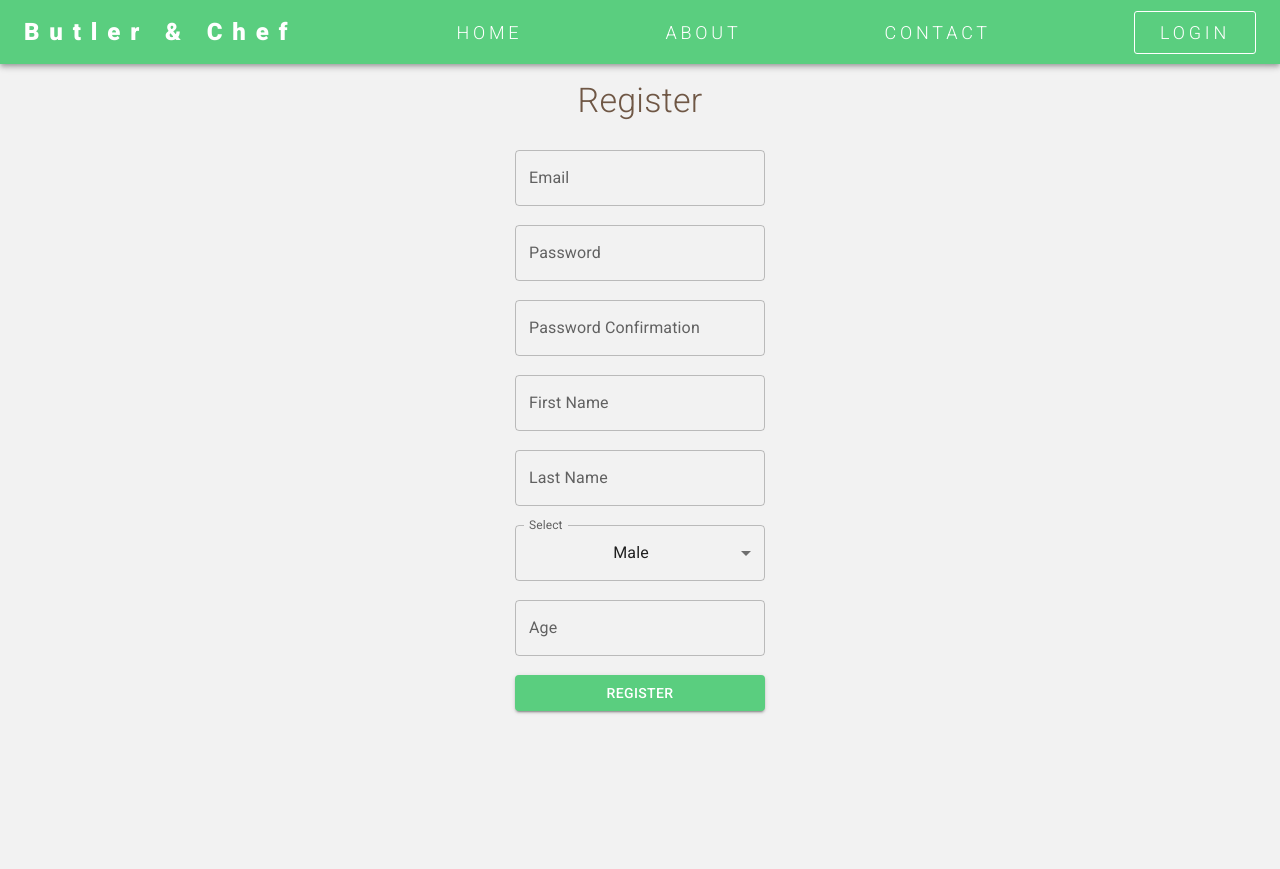
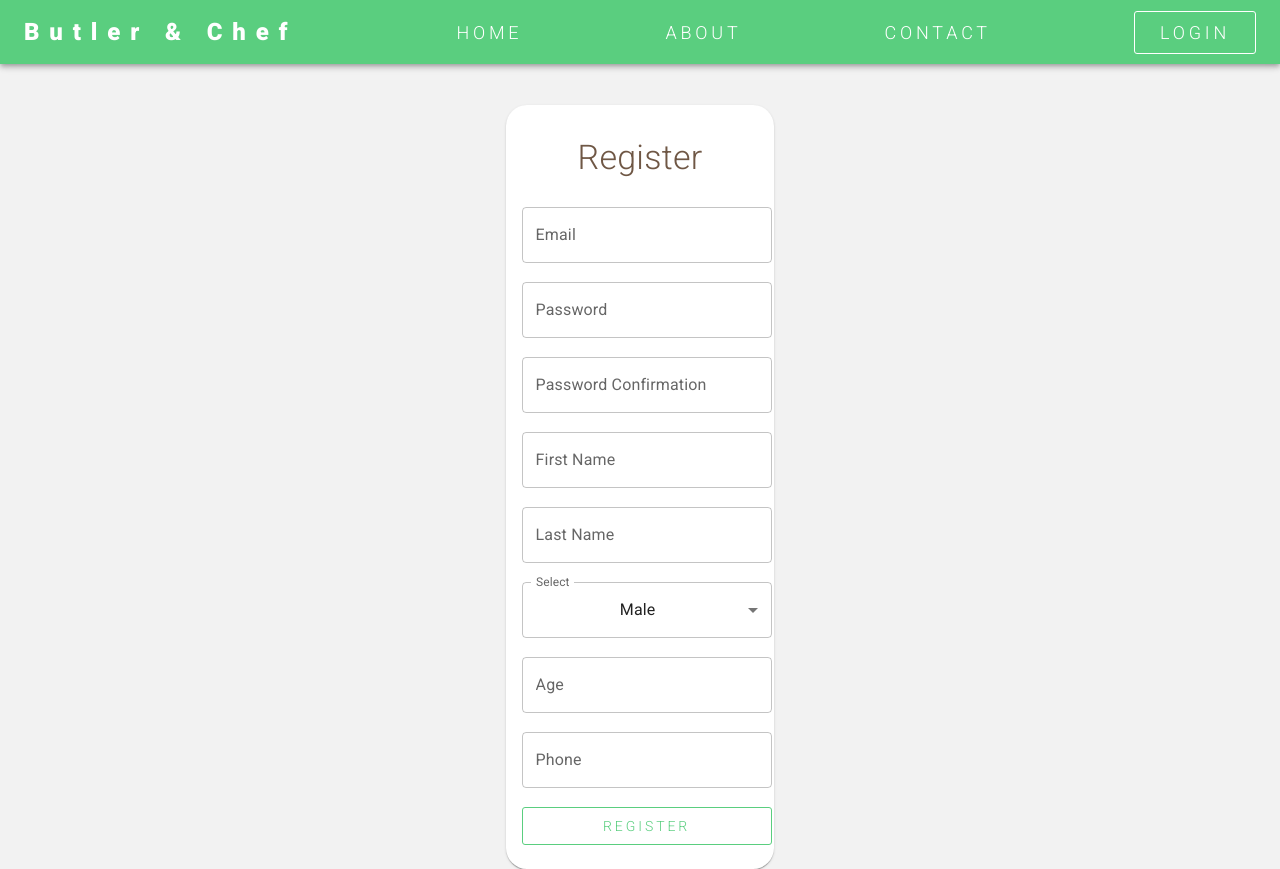
Before and after one commit to MariamElZaatari/react_authentication_app, a React (Create React App) app: page /signup in a window 1280 px wide. Before the commit the page ends 800 px from the top, so only its background shows below. Built offline with nearby package versions, Linux system fonts and the light colour scheme.

Commit message:
SignUp Page Restructured and Validation Modified, Register Auth Service Modified, Card style Modified

```diff
--- a/src/assets/css/app.css
+++ b/src/assets/css/app.css
@@ -51,6 +51,7 @@
     border-radius: 21px !important;
     width: 21vw;
     height: fit-content;
+    margin-top: 41px !important;
 }
 
 .button {
--- a/src/pages/Signup.js
+++ b/src/pages/Signup.js
@@ -9,21 +9,26 @@ import isEmail from 'validator/lib/isEmail';
 import AuthService from '../services/AuthService';
 import MenuItem from '@mui/material/MenuItem';
 import { Typography } from '@mui/material';
+import Card from '@mui/material/Card';
+import CardContent from '@mui/material/CardContent';
+import Grid from '@mui/material/Grid';
 
 
 export default function Signup() {
 
   const navigate = useNavigate();
 
-  const [LoginFailedAlert, setLoginFailedAlert] = useState(null);
+  const [SignUpFailedAlert, setSignUpFailedAlert] = useState(null);
 
-  const [email, setEmail] = useState();
-  const [password, setPassword] = useState();
-  const [passwordConfirmation, setPasswordConfirmation] = useState();
-  const [firstName, setFirstName] = useState();
-  const [lastName, setLastName] = useState();
+  const [email, setEmail] = useState("");
+  const [password, setPassword] = useState("");
+  const [passwordConfirmation, setPasswordConfirmation] = useState("");
+  const [firstName, setFirstName] = useState("");
+  const [lastName, setLastName] = useState("");
   const [gender, setGender] = useState("m");
-  const [age, setAge] = useState();
+  const [age, setAge] = useState(0);
+  const [phone, setPhone] = useState("");
+
 
   const [emailError, setEmailError] = useState(false);
   const [passwordError, setPasswordError] = useState(false);
@@ -32,8 +37,12 @@ export default function Signup() {
   const [lastNameError, setLastNameError] = useState(false);
   const [genderError, setGenderError] = useState(false);
   const [ageError, setAgeError] = useState(false);
+  const [phoneError, setPhoneError] = useState(false);
+
 
   const registerHandler = () => {
+
+    setSignUpFailedAlert(null)
 
     if (isEmail(email)) {
       setEmailError(false);
@@ -42,7 +51,7 @@ export default function Signup() {
       setEmailError(true);
     }
 
-    if (password.length > 7) {
+    if (password.length > 5) {
       setPasswordError(false);
     }
     else {
@@ -56,14 +65,14 @@ export default function Signup() {
       setPasswordConfirmationError(true);
     }
 
-    if (firstName.length > 0) {
+    if (firstName.length > 0 && /^[a-zA-Z]+$/.test(firstName)) {
       setFirstNameError(false);
     }
     else {
       setFirstNameError(true);
     }
 
-    if (lastName.length > 0) {
+    if (lastName.length > 0 && /^[a-zA-Z]+$/.test(lastName)) {
       setLastNameError(false);
     }
     else {
@@ -77,23 +86,35 @@ export default function Signup() {
       setGenderError(true);
     }
 
-    if (age > 0) {
+    if (age > 11 && /^[0-9]+$/.test(age)) {
       setAgeError(false);
     }
     else {
       setAgeError(true);
     }
 
-    if (!isEmail(email) || !(password.length > 7) || passwordConfirmation !== password || firstName.length <= 0 || lastName.length <= 0 || !(gender === "m" || gender === "f") || age < 0) {
+    if (phone.length == 8 && /^[0-9]+$/.test(phone)) {
+      setPhoneError(false);
+    }
+    else {
+      setPhoneError(true);
+    }
+
+    if (!isEmail(email) || password.length < 6 || passwordConfirmation !== password || firstName.length <= 0 || !(/^[a-zA-Z]+$/.test(firstName)) || lastName.length <= 0 || !(/^[a-zA-Z]+$/.test(lastName)) ||!(gender === "m" || gender === "f") || age < 12 || !(/^[0-9]+$/.test(age)) || phone.length !== 8 || !(/^[0-9]+$/.test(phone))) {
+      console.log("F")
       return false;
     }
 
-    AuthService.Register(email, password, passwordConfirmation, firstName, lastName, gender, age)
+    AuthService.Register(email, password, passwordConfirmation, firstName, lastName, gender, age, phone)
       .then(({ data }) => {
+        console.log("r")
+        setSignUpFailedAlert(<Alert className="success" severity="success">Account Created Successfully</Alert>)
+        setTimeout(() => {
           navigate('/login');
+        }, 2000)
       })
       .catch(error => {
-        setLoginFailedAlert(<Alert className="login_text_alert clr_red" severity="error">Couldn't Create A User With This Info</Alert>)
+        setSignUpFailedAlert(<Alert className="alert" severity="error">Email Already Registered.</Alert>)
       })
   }
 
@@ -132,10 +153,25 @@ export default function Signup() {
     setAge(age);
   }
 
+  const phoneHandler = (phone) => {
+    setPhoneError(false);
+    setPhone(phone);
+  }
+
   return (
-    <Fragment>
+    <Grid
+      container
+      spacing={0}
+      direction="column"
+      alignItems="center"
+      justifyContent="center"
+      style={{ minHeight: '92vh' }}
+    >
 
-      <Container maxWidth="sm" align="center">
+      <Grid item xs={3}>
+
+        <Card className='card'>
+          <CardContent align="center" width="50vw">
 
             <Typography gutterBottom variant="h4" component="div" pt={2} pb={2} align="center" fontWeight={300} className="clr_brown_text">
               Register
@@ -145,6 +181,7 @@ export default function Signup() {
               error={emailError}
               label="Email"
               color="success"
+              helperText={emailError == true ? "Enter a valid email." : ''}
               onChange={(e) => emailHandler(e.target.value)}
             />
 
@@ -156,6 +193,7 @@ export default function Signup() {
               type="password"
               color="success"
               label="Password"
+              helperText={passwordError == true ? "Password should be 6 characters long." : ''}
               onChange={(e) => passwordHandler(e.target.value)}
             />
             <br />
@@ -166,6 +204,7 @@ export default function Signup() {
               type="password"
               color="success"
               label="Password Confirmation"
+              helperText={passwordConfirmationError == true ? "Passwords do not match." : ''}
               onChange={(e) => passwordConfirmationHandler(e.target.value)}
             />
             <br />
@@ -175,6 +214,7 @@ export default function Signup() {
               error={firstNameError}
               color="success"
               label="First Name"
+              helperText={firstNameError == true ? "Enter a valid first name." : ''}
               onChange={(e) => firstNameHandler(e.target.value)}
             />
             <br />
@@ -184,6 +224,7 @@ export default function Signup() {
               error={lastNameError}
               color="success"
               label="Last Name"
+              helperText={lastNameError == true ? "Enter a valid last name." : ''}
               onChange={(e) => lastNameHandler(e.target.value)}
             />
             <br />
@@ -195,6 +236,7 @@ export default function Signup() {
               color="success"
               label="Select"
               value={gender}
+              helperText={genderError == true ? "Gender cannot be empty." : ''}
               onChange={(e) => genderHandler(e.target.value)}
             >
               <MenuItem key="m" value="m">
@@ -211,21 +253,29 @@ export default function Signup() {
               error={ageError}
               color="success"
               label="Age"
+              helperText={ageError == true ? "Enter a valid age." : ''}
               onChange={(e) => ageHandler(e.target.value)}
             />
             <br />
             <br />
+            <TextField
+              error={phoneError}
+              defaultValue={phone}
+              color="success"
+              label="Phone"
+              helperText={phoneError == true ? "Enter a valid phone number." : ''}
+              onChange={(e) => phoneHandler(e.target.value)}
+            />
+            <br />
+            <br />
 
-        {LoginFailedAlert ? <>{LoginFailedAlert} <br /></> : null}
+            {SignUpFailedAlert ? <>{SignUpFailedAlert} <br /></> : null}
 
-        <Button onClick={registerHandler} className="clr_green section" variant="contained">Register</Button>
+            <Button onClick={registerHandler} className="button">Register</Button>
+          </CardContent>
+        </Card>
 
-
-
-      </Container>
-
-
-
-    </Fragment>
+      </Grid>
+    </Grid>
   )
 }
--- a/src/services/AuthService.js
+++ b/src/services/AuthService.js
@@ -8,7 +8,7 @@ const Login = async (email, password) => {
     })
 }
 
-const Register = async (email, password, password_confirmation, first_name, last_name, gender, age) => {
+const Register = async (email, password, password_confirmation, first_name, last_name, gender, age, phone) => {
     return await axios.post("http://127.0.0.1:8000/api/auth/register",
     {
         email: email,
@@ -18,6 +18,7 @@ const Register = async (email, password, password_confirmation, first_name, last
         last_name: last_name,
         gender: gender,
         age: age,
+        phone:phone
     })
 }
 
```
Lines whose indentation alone changed are shown as unchanged.
